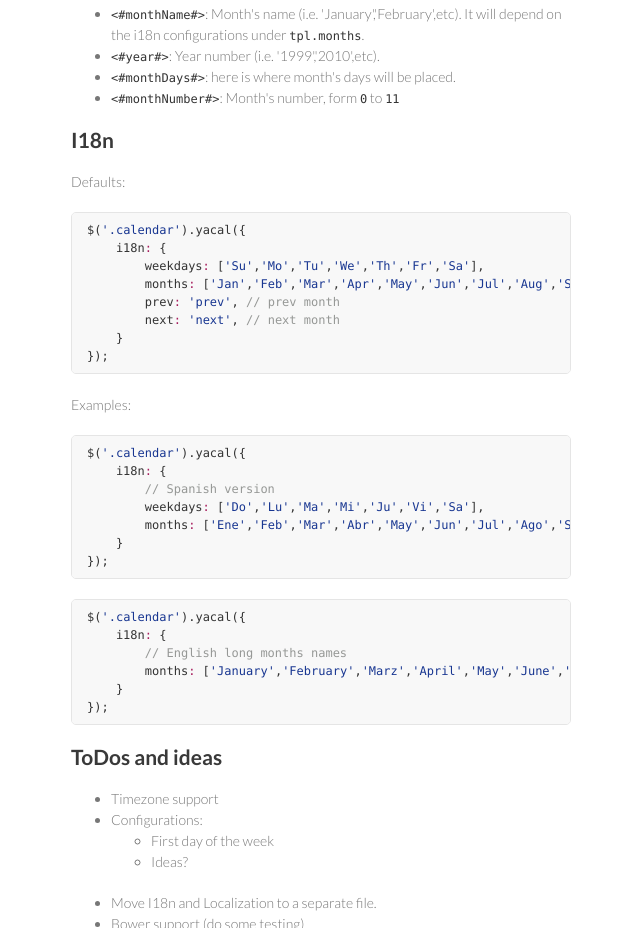
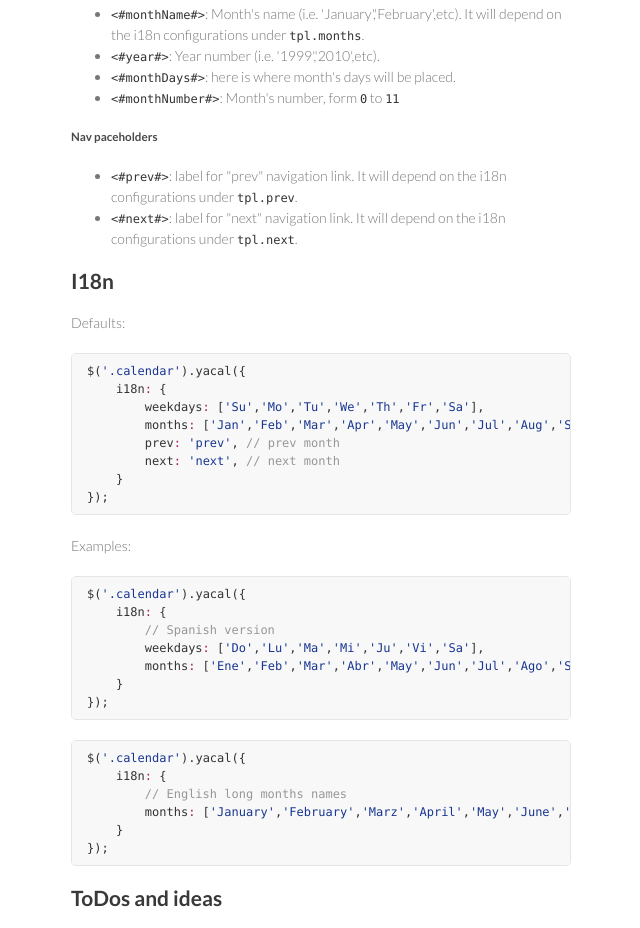
Before and after one commit to eduludi/jquery-yacal, a plain HTML site: page index.html in a window 1280 px wide. Shown: the part 3233-4161 px from the top of the page, without its empty margins (499-1139 px from the left). Drawn offline with Linux system fonts and the light colour scheme.

```diff
--- a/index.html
+++ b/index.html
@@ -228,6 +228,16 @@
 </li>
 </ul>
 
+<h5>
+<a id="nav-paceholders" class="anchor" href="#nav-paceholders" aria-hidden="true"><span class="octicon octicon-link"></span></a>Nav paceholders</h5>
+
+<ul>
+<li>
+<code>&lt;#prev#&gt;</code>: label for "prev" navigation link. It will depend on the i18n configurations under <code>tpl.prev</code>.</li>
+<li>
+<code>&lt;#next#&gt;</code>: label for "next" navigation link. It will depend on the i18n configurations under <code>tpl.next</code>.</li>
+</ul>
+
 <h2>
 <a id="i18n" class="anchor" href="#i18n" aria-hidden="true"><span class="octicon octicon-link"></span></a>I18n</h2>
 
```
Also changed, not shown: params.json (+1 -1 lines).
